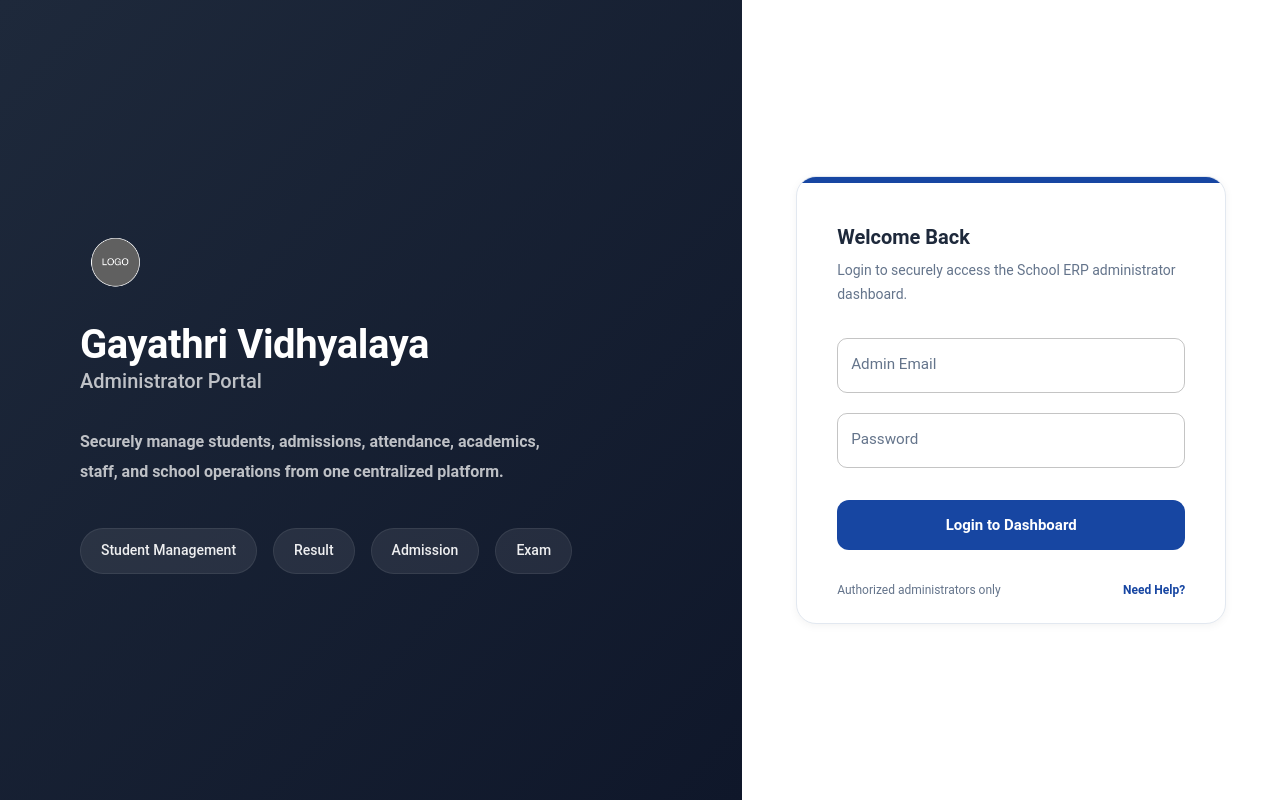
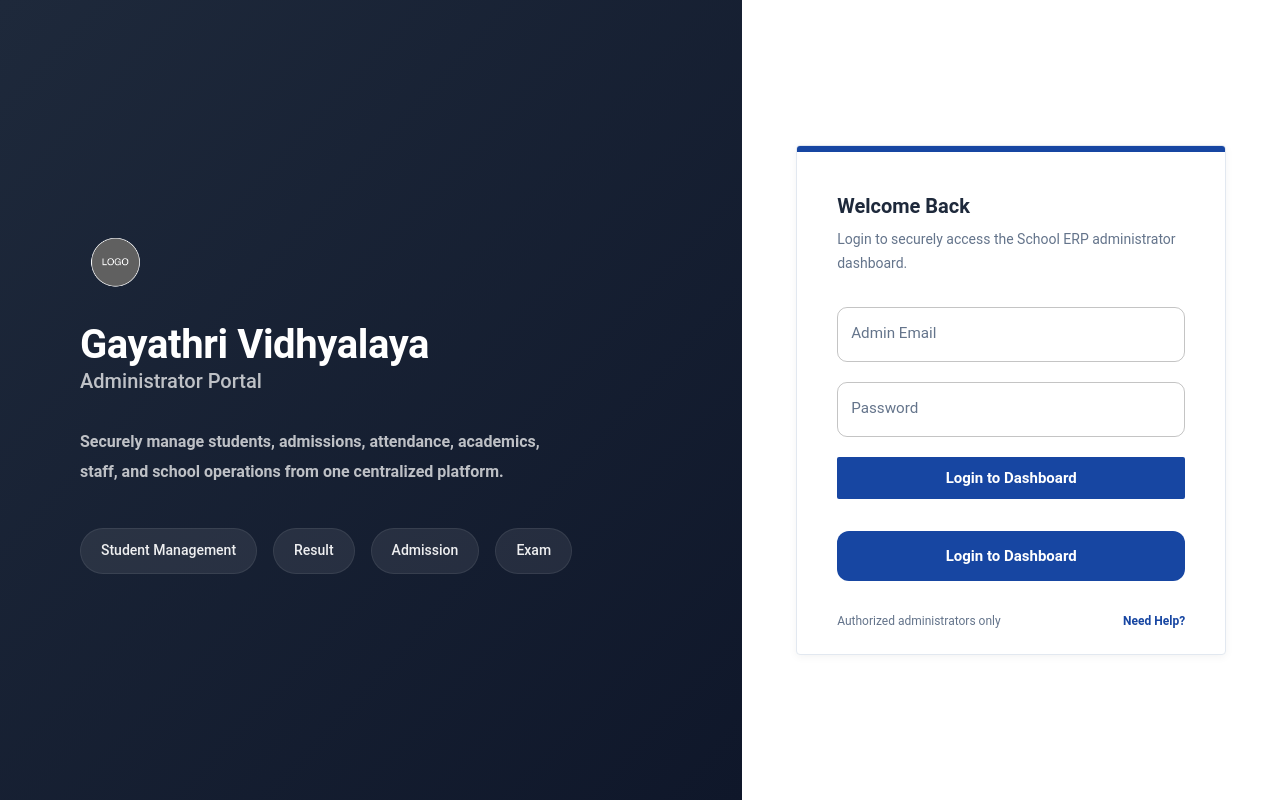
Before and after one commit to manojhp24/school-ERP-Web, a React (Vite) app: page /login in a window 1280 px wide. Built offline with nearby package versions, Linux system fonts and the light colour scheme.

Commit message:
feature(auth) added form fuctionality

```diff
--- a/src/features/auth/components/LoginForm.jsx
+++ b/src/features/auth/components/LoginForm.jsx
@@ -28,7 +28,7 @@ const LoginForm = () => {
           maxWidth: 430,
           border: "1px solid",
           borderColor: "divider",
-          borderRadius: 5,
+          borderRadius: 1,
           overflow: "hidden",
           boxShadow: "0px 20px 40px rgba(15,23,42,0.08)",
         }}
@@ -71,11 +71,22 @@ const LoginForm = () => {
             </Box>
 
             {/* Form */}
-            <Stack spacing={2.5}>
-              <TextField fullWidth label="Admin Email" type="email" />
+            <Box component="form">
+              <Stack spacing={2.5}>
+                <TextField fullWidth label="Admin Email" type="email" />
 
-              <TextField fullWidth label="Password" type="password" />
-            </Stack>
+                <TextField fullWidth label="Password" type="password" />
+
+                <Button
+                  type="submit"
+                  variant="contained"
+                  size="large"
+                  fullWidth
+                >
+                  Login to Dashboard
+                </Button>
+              </Stack>
+            </Box>
 
             {/* Login Button */}
             <Button
```
